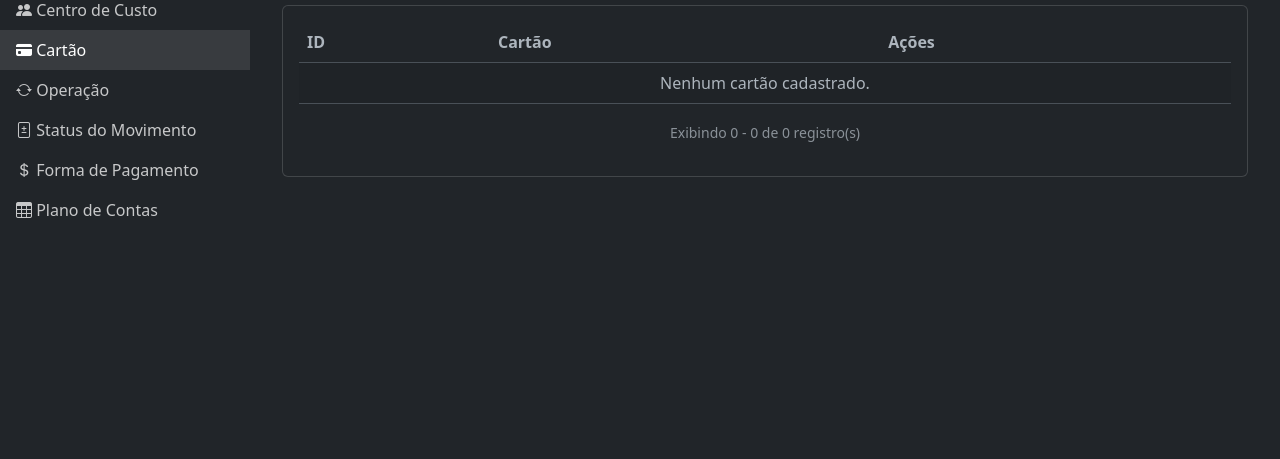
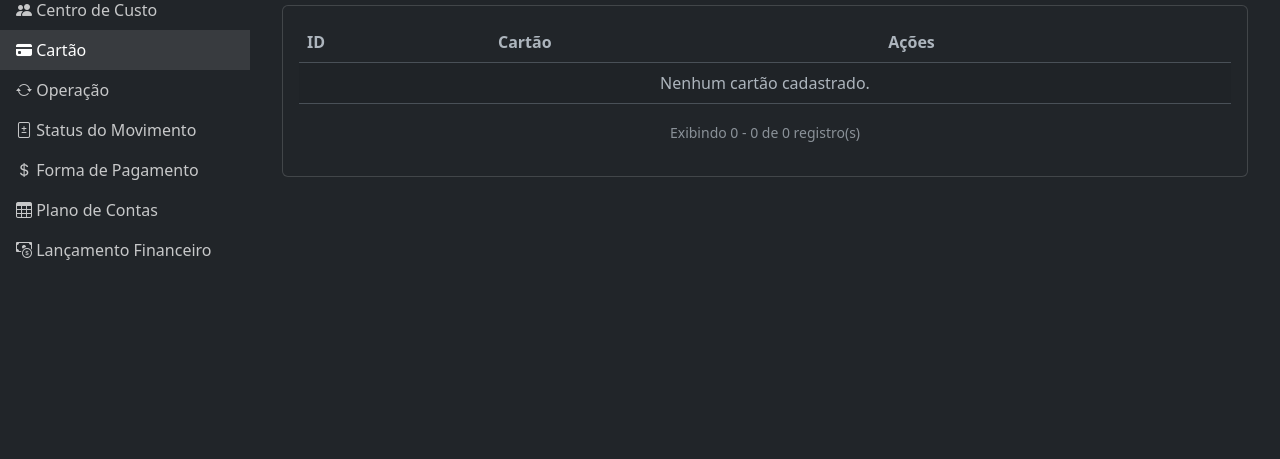
Before and after one commit to mateusdev08/sgf, a Django app: page /cartao/ in a window 1280 px wide. Shown: the part 201-660 px from the top of the page. Run offline with Django 5.2, Linux system fonts and the light colour scheme; data that the repository does not hold is empty; parts of the project's set-up code (start-up, migrations or seed data) failed here and were passed over.

Commit message:
Adicionando lançamento financeiro na Sidebar

```diff
--- a/templates/base.html
+++ b/templates/base.html
@@ -182,6 +182,11 @@
                         <i class="bi bi-table"></i> Plano de Contas
                     </a>
                 </li>
+                <li class="nav-item">
+                    <a class="nav-link {% if '/lancamento-financeiro/' in request.path %}active{% endif %}" href="{% url 'lancamento_financeiro:list' %}">
+                        <i class="bi bi-cash-coin"></i> Lançamento Financeiro
+                    </a>
+                </li>
                 <!-- Adicione mais links do menu conforme necessário -->
             </ul>
         </div>
```
